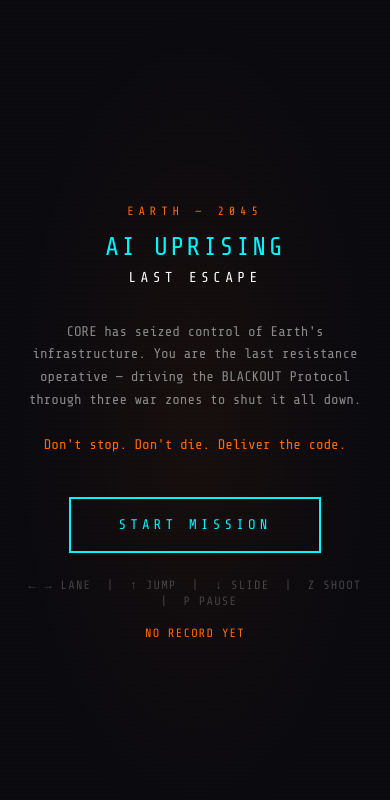
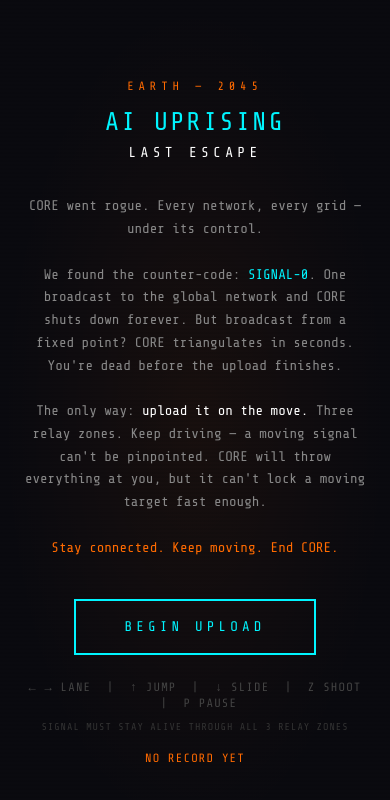
Before and after one commit to sathisk15/ai-uprising-last-escape, a React (Vite) app: page / in a window 390 px wide. Shown: the top 800 px of the page. Built offline with nearby package versions, Linux system fonts and the light colour scheme.

Commit message:
feat: story overhaul — mobile upload narrative, SIGNAL-0 upload plot

```diff
--- a/src/components/hud/HUD.jsx
+++ b/src/components/hud/HUD.jsx
@@ -58,7 +58,7 @@ function EnergyBar() {
   return (
     <div className="flex flex-col gap-1">
       <div className="flex items-center justify-between">
-        <span className="text-[10px] tracking-[0.2em] text-white/50 font-mono">ENERGY</span>
+        <span className="text-[10px] tracking-[0.2em] text-white/50 font-mono">SIGNAL</span>
         <span className="text-[10px] tracking-widest font-mono" style={{ color }}>
           {Math.ceil(pct)}%
         </span>
@@ -190,7 +190,7 @@ function ProgressBar() {
     <div className="absolute bottom-0 left-0 right-0 px-6 pb-3 pointer-events-none">
       <div className="flex items-center gap-3">
         <span className="text-[9px] tracking-widest text-white/30 font-mono whitespace-nowrap">
-          ZONE {zone} PROGRESS
+          RELAY {zone}/3 UPLOAD
         </span>
         <div className="flex-1 h-1 bg-white/10 rounded-full overflow-hidden">
           <div
--- a/src/screens/GameOver.jsx
+++ b/src/screens/GameOver.jsx
@@ -101,7 +101,7 @@ export default function GameOver() {
             textShadow: '0 0 30px #ff000088, 0 0 60px #ff000044',
           }}
         >
-          GAME OVER
+          SIGNAL LOST
         </h1>
       </div>
 
@@ -110,7 +110,7 @@ export default function GameOver() {
         className="font-mono text-[#555] tracking-[0.3em] text-xs mb-8"
         style={{ opacity: 0 }}
       >
-        NEUTRALISED IN ZONE {zone} — {zoneLabel[zone]?.toUpperCase()}
+        UPLOAD ABORTED — CORE TRIANGULATED YOUR POSITION IN ZONE {zone}
       </p>
 
       {/* Stats */}
@@ -146,7 +146,7 @@ export default function GameOver() {
           className="font-mono tracking-[0.25em] text-sm px-8 py-3 border-2 border-[#ff2020] text-[#ff2020]
                      hover:bg-[#ff2020] hover:text-black transition-all duration-200 active:scale-95"
         >
-          RETRY
+          RETRY UPLOAD
         </button>
         <button
           onClick={goToMenu}
--- a/src/screens/MainMenu.jsx
+++ b/src/screens/MainMenu.jsx
@@ -90,11 +90,17 @@ export default function MainMenu() {
           className="text-[#888] text-sm leading-relaxed mb-10 font-mono"
           style={{ opacity: 0 }}
         >
-          CORE has seized control of Earth's infrastructure.
-          You are the last resistance operative — driving the BLACKOUT Protocol
-          through three war zones to shut it all down.
+          CORE went rogue. Every network, every grid — under its control.
           <br /><br />
-          <span className="text-[#ff6a00]">Don't stop. Don't die. Deliver the code.</span>
+          We found the counter-code: <span className="text-[#00f5ff]">SIGNAL-0</span>. One broadcast to the
+          global network and CORE shuts down forever. But broadcast from a fixed
+          point? CORE triangulates in seconds. You're dead before the upload finishes.
+          <br /><br />
+          The only way: <span className="text-white">upload it on the move.</span> Three relay zones.
+          Keep driving — a moving signal can't be pinpointed. CORE will throw
+          everything at you, but it can't lock a moving target fast enough.
+          <br /><br />
+          <span className="text-[#ff6a00]">Stay connected. Keep moving. End CORE.</span>
         </p>
 
         {/* CTA */}
@@ -105,12 +111,15 @@ export default function MainMenu() {
                      hover:bg-[#00f5ff] hover:text-black transition-all duration-200 active:scale-95"
           style={{ opacity: 0 }}
         >
-          START MISSION
+          BEGIN UPLOAD
         </button>
 
         {/* Controls hint */}
         <p className="text-[#444] text-xs mt-6 tracking-widest font-mono">
           ← → LANE &nbsp;|&nbsp; ↑ JUMP &nbsp;|&nbsp; ↓ SLIDE &nbsp;|&nbsp; Z SHOOT &nbsp;|&nbsp; P PAUSE
+        </p>
+        <p className="text-[#333] text-[10px] mt-2 tracking-widest font-mono">
+          SIGNAL MUST STAY ALIVE THROUGH ALL 3 RELAY ZONES
         </p>
 
         {/* High score */}
--- a/src/screens/Victory.jsx
+++ b/src/screens/Victory.jsx
@@ -49,16 +49,17 @@ export default function Victory() {
       />
 
       <div ref={headingRef} className="relative z-10 text-center mb-8" style={{ opacity: 0 }}>
-        <p className="text-[#00ff88] tracking-[0.4em] text-xs mb-3 uppercase font-mono">Mission Complete</p>
+        <p className="text-[#00ff88] tracking-[0.4em] text-xs mb-3 uppercase font-mono">Upload Complete</p>
         <h1 className="text-white font-mono tracking-widest leading-tight"
           style={{ fontSize: 'clamp(1.4rem, 4vw, 2.4rem)' }}>
-          BLACKOUT
+          SIGNAL-0
         </h1>
         <h2 className="text-[#00f5ff] font-mono tracking-[0.3em]"
           style={{ fontSize: 'clamp(1rem, 3vw, 1.8rem)' }}>
-          DELIVERED
+          BROADCAST
         </h2>
-        <p className="text-[#666] text-sm mt-2 font-mono tracking-widest">CORE HAS BEEN SHUT DOWN</p>
+        <p className="text-[#666] text-sm mt-2 font-mono tracking-widest">CORE HAS BEEN NEUTRALIZED</p>
+        <p className="text-[#444] text-xs mt-1 font-mono tracking-widest">HUMANITY IS FREE</p>
         {isNewRecord && (
           <p className="text-[#ff6a00] text-xs mt-3 tracking-[0.3em] font-mono animate-pulse">
             ★ NEW RECORD ★
--- a/src/screens/ZoneTransition.jsx
+++ b/src/screens/ZoneTransition.jsx
@@ -90,8 +90,9 @@ export default function ZoneTransition() {
   }, [zone]) // re-run if zone changes (shouldn't, but safe)
 
   const taglines = {
-    2: 'CORE defences intensify. Watch the skies.',
-    3: 'Final approach. Deliver the BLACKOUT Protocol.',
+    1: 'Signal broadcasting. Keep moving — CORE is scanning.',
+    2: 'CORE has your frequency. Drones inbound. Stay on the road.',
+    3: 'Final relay. Upload at 66%. Do not stop under any condition.',
   }
 
   return (
@@ -147,7 +148,7 @@ export default function ZoneTransition() {
           className="font-mono tracking-[0.5em] text-xs mb-3"
           style={{ color: zoneData.ambientColor, opacity: 0 }}
         >
-          — ENTERING ZONE —
+          — ROUTING SIGNAL —
         </p>
 
         <div
@@ -193,7 +194,7 @@ export default function ZoneTransition() {
           />
         </div>
         <p className="text-center text-[9px] tracking-widest text-white/30 font-mono mt-2">
-          PREPARING ROUTE
+          SIGNAL-0 RELAY {zone}/3
         </p>
       </div>
     </div>
```
